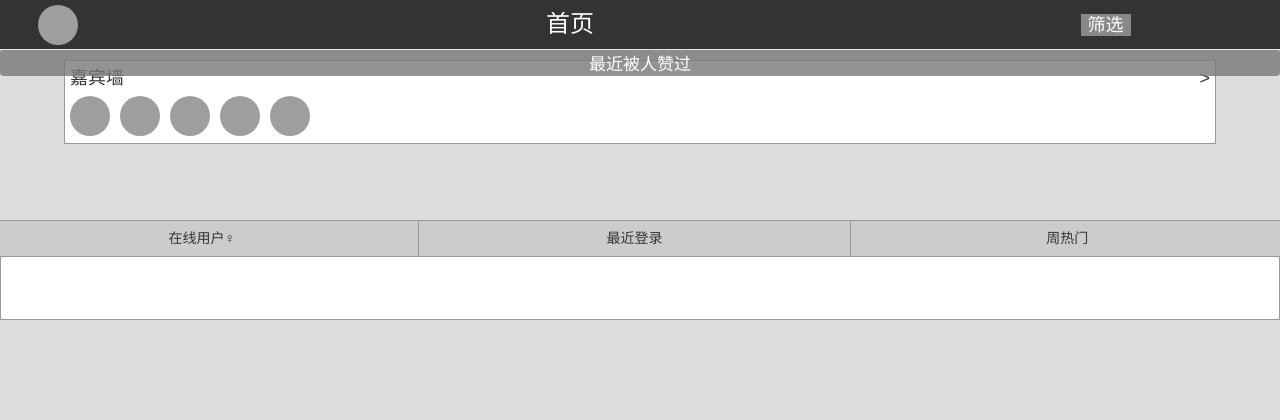
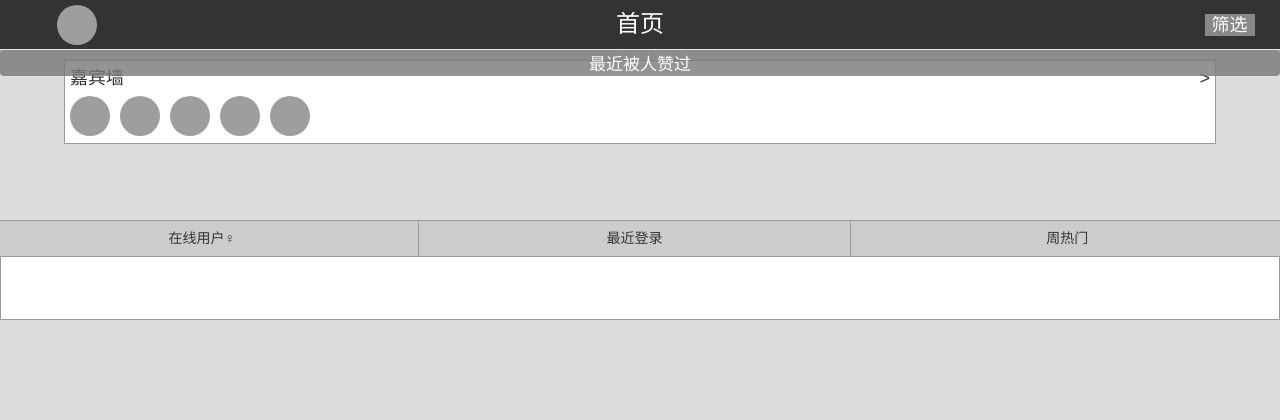
Before and after one commit to excelle08/Xiaoyu, a Flask app: page / in a window 1280 px wide. Shown: the top 420 px of the page. Run offline with Flask 2, Linux system fonts and the light colour scheme; the visitor is signed in with stand-in values (Sample User, id 1); data comes from the database, SQL or seed files in the repository; data that the repository does not hold is empty; parts of the project's set-up code (start-up, migrations or seed data) failed here and were passed over; some libraries are stand-ins or nearby versions; grey boxes are pictures that could not be loaded.

Commit message:
Fix index CSS: header not fluid

```diff
--- a/www/templates/index.html
+++ b/www/templates/index.html
@@ -15,7 +15,7 @@
   </head>
   <body>
     <nav class="navbar navbar-default navbar-fixed-top" style="background:#333;color:white;margin-bottom:0;">
-      <div class="container row" style="">
+      <div class="container-fluid" style="">
         <div class="col-xs-2 col-md-2" style="padding:0;">
           <img src="static/images/test.jpg" class="headicon" ><div class="circle"></div>
         </div>
```
